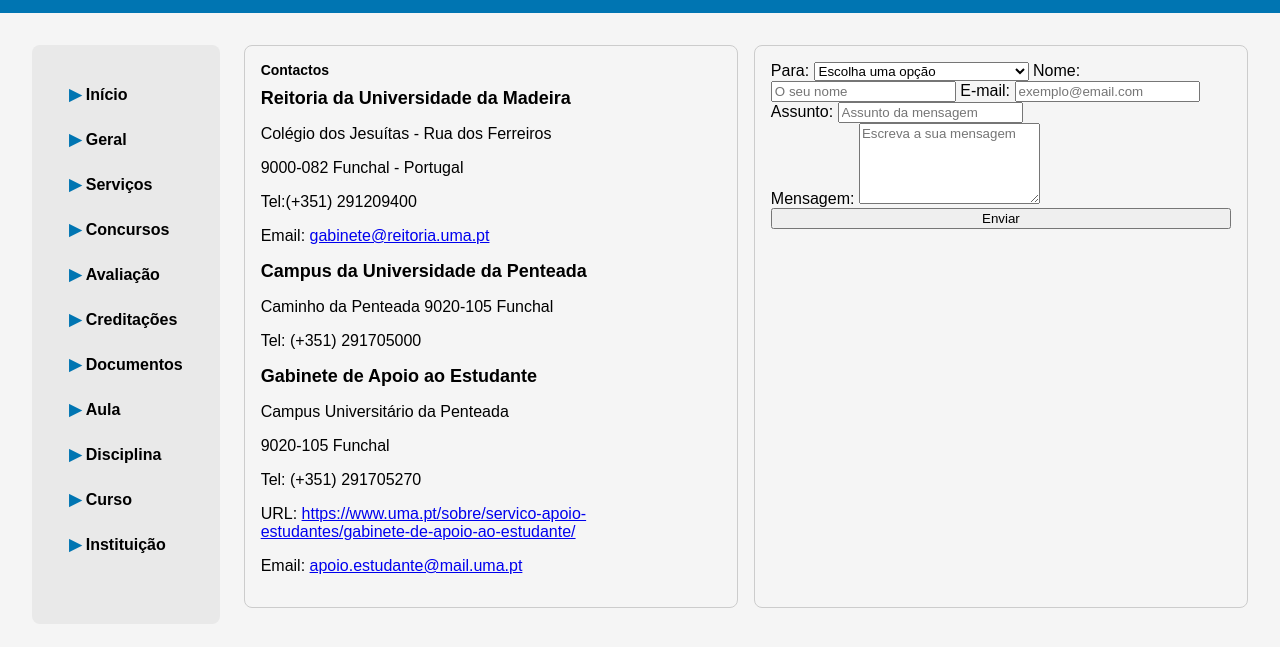
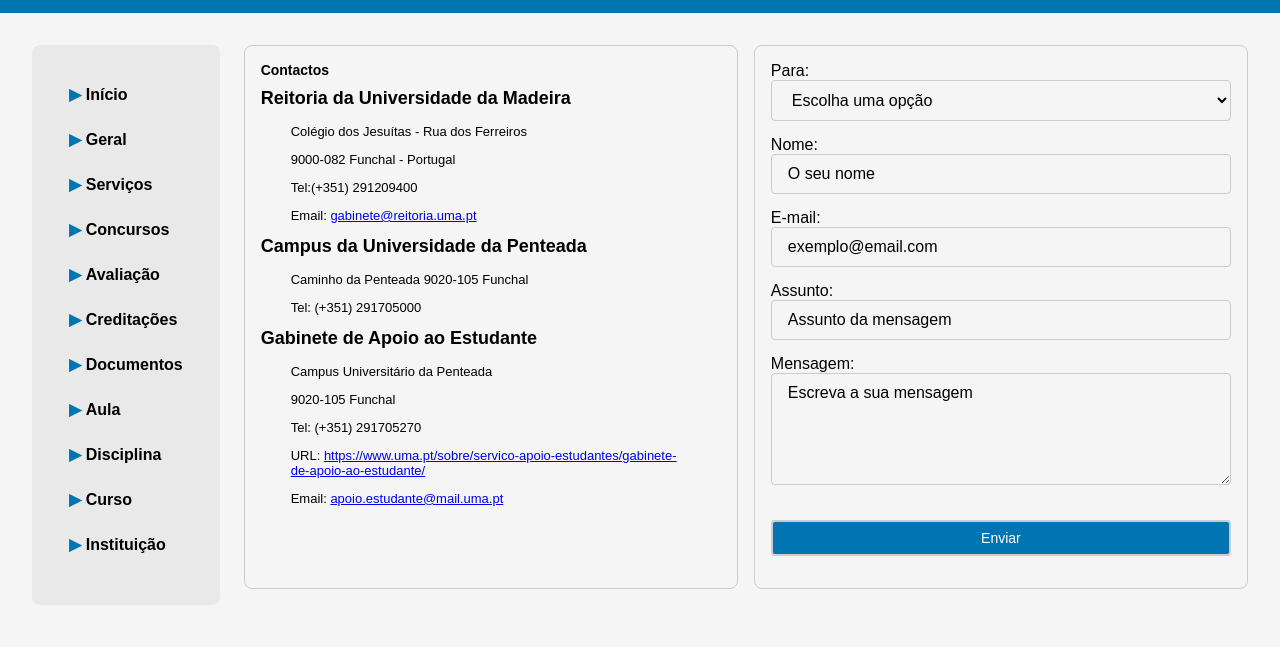
Before and after one commit to leonardoabreu546/info_alunos, a plain HTML site: page ajuda.html in a window 1280 px wide. Shown: the part 69-716 px from the top of the page. Drawn offline with Linux system fonts and the light colour scheme.

Commit message:
adicionar css para botão

```diff
--- a/styles.css
+++ b/styles.css
@@ -130,12 +130,36 @@ body {
 .box-content{
     display: flex;
     justify-content: space-between;
+    color: --var(--text);
 }
 
 .box-color {
     background-color: #EEEEEE;
     border-radius: 5px;
     padding: 10px 20px;
+}
+
+.text {
+    margin: 0 30px;
+    max-width: 1100px;
+    font-size: 13px;
+}
+
+.btn {
+    cursor: pointer;
+    font-size: 14px;
+    color: #fff;
+    background: var(--primary);
+    padding: 8px 12px;
+    border-radius: 4px;
+    margin:16px 0;
+    border: 2px solid var(--border);
+    margin-top: ;
+}
+
+.btn:hover {
+    background: #005a99;
+    box-shadow: 0 4px 12px rgba(0,0,0,0.2);
 }
 
 .scroll-table {
@@ -161,3 +185,26 @@ table th, table td {
 table th {
    background: var(--table-header);
 }
+
+
+
+.input-sólido {
+  padding: 10px 16px;
+  width: 100%;
+  margin-bottom: 15px;
+  font-size: 16px;
+  border: 1px solid var(--border);
+  border-radius: 4px;
+  background-color: var(--surface);
+  color: var(--text);
+  transition: 0.3s;
+}
+
+.input-sólido::placeholder {
+  color: var(--text);
+}
+
+.input-sólido:focus {
+  outline: none;
+  background-color: var(--surface2);
+}
```
